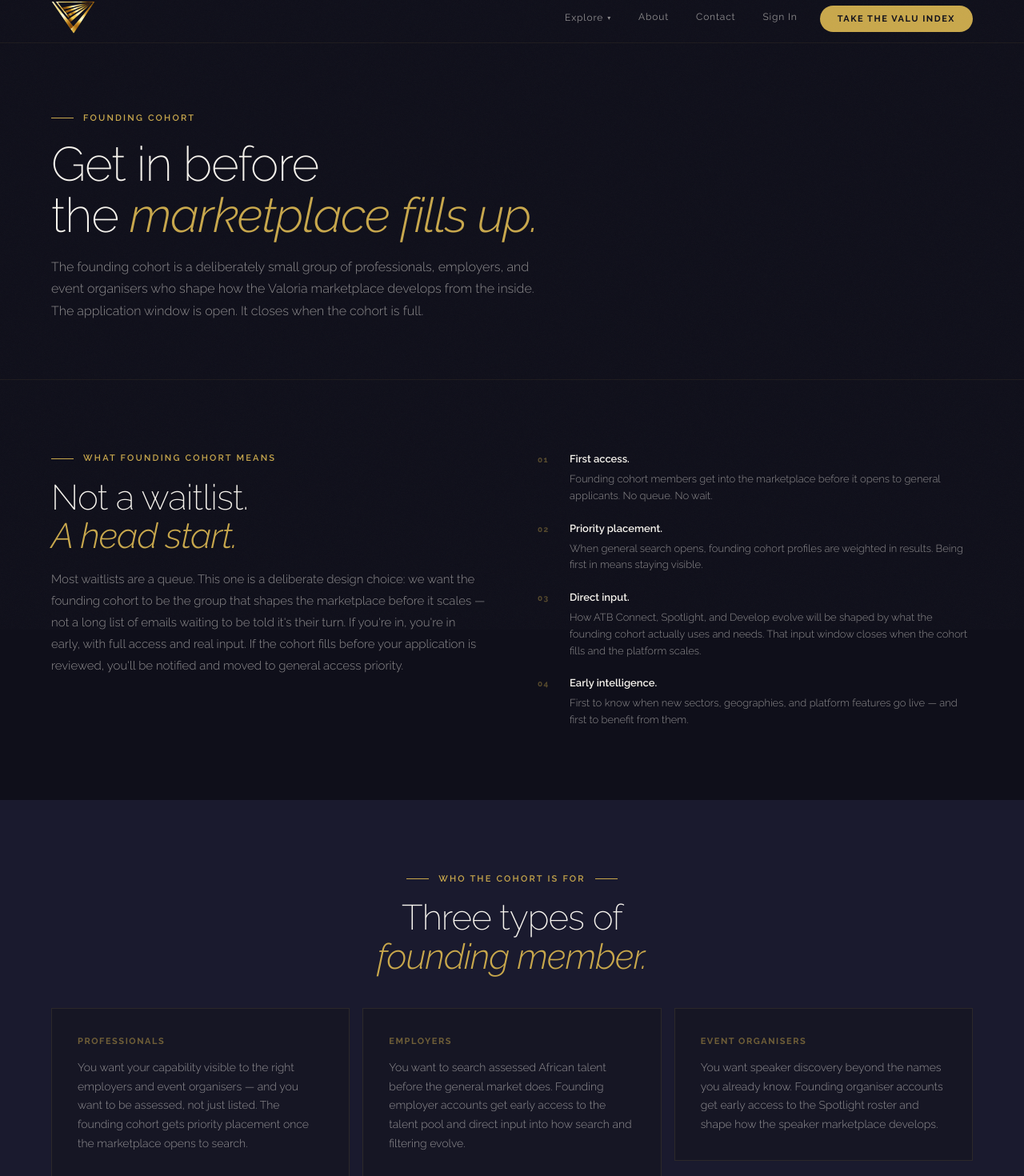
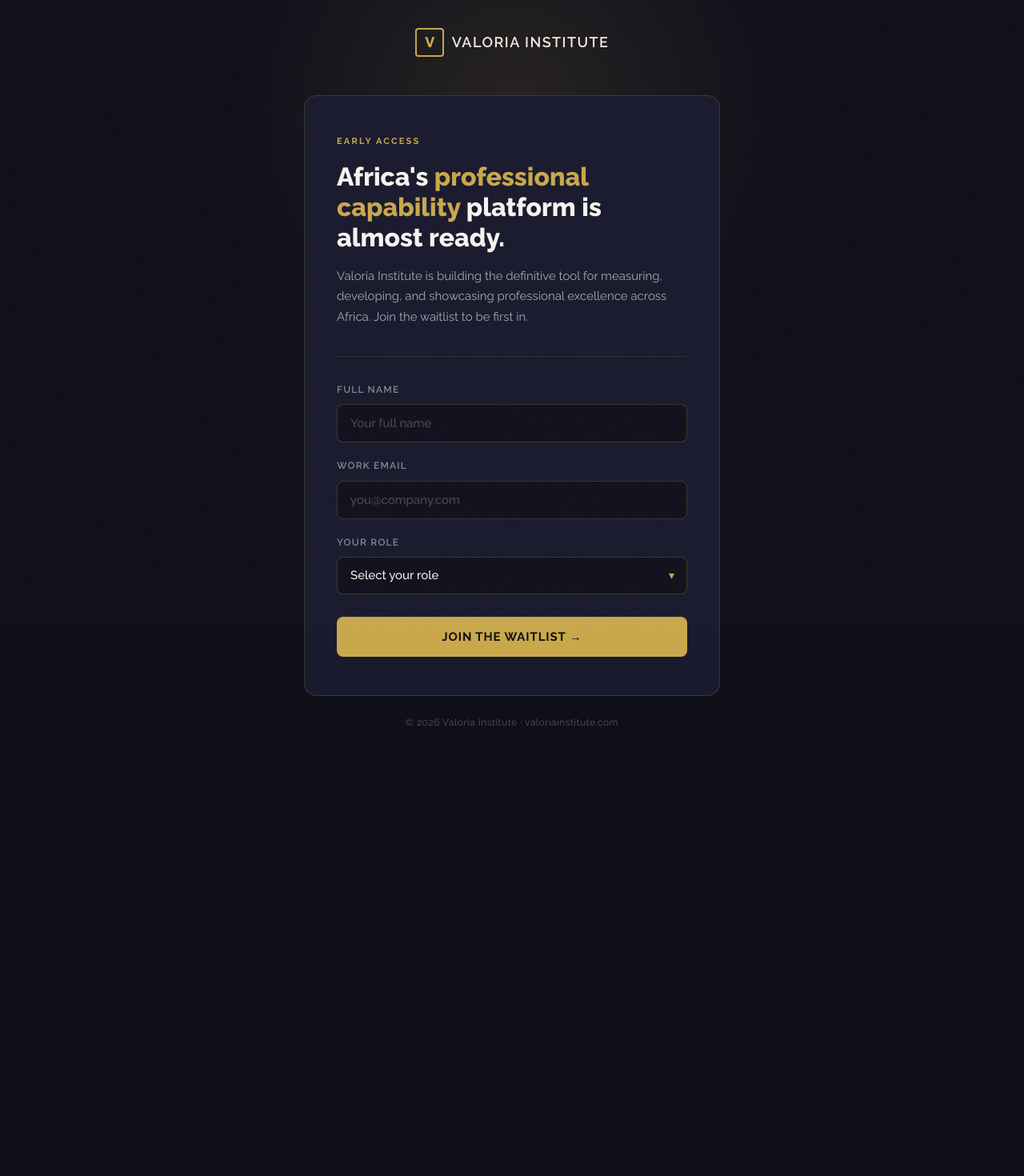
Before and after one commit to riverwayse-sudo/valoria-site, a Next.js app: page /waitlist in a window 1280 px wide. Shown: the part 13-1483 px from the top of the page at 80% size. After the commit the page ends 974 px from the top, so only its background shows below. Built offline with nearby package versions, Linux system fonts and the light colour scheme; no server answers.

Commit message:
fix: column name match for Supabase waitlist

```diff
--- a/src/app/waitlist/page.jsx
+++ b/src/app/waitlist/page.jsx
@@ -1,119 +1,394 @@
-import Nav from '@/components/Nav'
-import Footer from '@/components/Footer'
-import Reveal from '@/components/Reveal'
-import WaitlistForm from '@/components/WaitlistForm'
-import '../pages.css'
+'use client';
 
-export const metadata = {
-  title: 'Join the Founding Cohort — Valoria Institute',
-  description: 'The founding cohort gets first access to the marketplace, priority placement in search, and a direct line to shape how Valoria develops. Applications close when the cohort fills.',
-  keywords: ['Valoria Institute waitlist', 'founding cohort Africa', 'early access professional marketplace', 'ATB Connect early access'],
-  openGraph: {
-    title: 'Join the Founding Cohort | Valoria Institute',
-    description: 'First access. Priority placement. A direct line to shape what the platform becomes.',
-    url: 'https://valoriainstitute.com/waitlist',
-  },
-  alternates: { canonical: 'https://valoriainstitute.com/waitlist' },
-}
+import { useState } from 'react';
 
-const COHORT_BENEFITS = [
-  { num: '01', title: 'First access.', desc: 'Founding cohort members get into the marketplace before it opens to general applicants. No queue. No wait.' },
-  { num: '02', title: 'Priority placement.', desc: 'When general search opens, founding cohort profiles are weighted in results. Being first in means staying visible.' },
-  { num: '03', title: 'Direct input.', desc: 'How ATB Connect, Spotlight, and Develop evolve will be shaped by what the founding cohort actually uses and needs. That input window closes when the cohort fills and the platform scales.' },
-  { num: '04', title: 'Early intelligence.', desc: 'First to know when new sectors, geographies, and platform features go live — and first to benefit from them.' },
-]
-
-const WHO_FOR = [
-  { type: 'Professionals', desc: 'You want your capability visible to the right employers and event organisers — and you want to be assessed, not just listed. The founding cohort gets priority placement once the marketplace opens to search.' },
-  { type: 'Employers', desc: 'You want to search assessed African talent before the general market does. Founding employer accounts get early access to the talent pool and direct input into how search and filtering evolve.' },
-  { type: 'Event Organisers', desc: 'You want speaker discovery beyond the names you already know. Founding organiser accounts get early access to the Spotlight roster and shape how the speaker marketplace develops.' },
-]
+const ROLES = [
+  'HR / People Professional',
+  'L&D / Talent Development',
+  'Recruiter / Talent Acquisition',
+  'Business Leader / Executive',
+  'Consultant / Coach',
+  'Student / Early Career',
+  'Other',
+];
 
 export default function WaitlistPage() {
+  const [form, setForm] = useState({ full_name: '', email: '', role: '' });
+  const [status, setStatus] = useState('idle'); // idle | loading | success | error
+  const [errorMsg, setErrorMsg] = useState('');
+
+  const handleChange = (e) => {
+    setForm((prev) => ({ ...prev, [e.target.name]: e.target.value }));
+  };
+
+  const handleSubmit = async (e) => {
+    e.preventDefault();
+    setStatus('loading');
+    setErrorMsg('');
+
+    try {
+      const res = await fetch('/api/waitlist', {
+        method: 'POST',
+        headers: { 'Content-Type': 'application/json' },
+        body: JSON.stringify(form),
+      });
+
+      const data = await res.json();
+
+      if (!res.ok) {
+        setErrorMsg(data.error || 'Something went wrong.');
+        setStatus('error');
+        return;
+      }
+
+      setStatus('success');
+    } catch {
+      setErrorMsg('Network error. Please check your connection.');
+      setStatus('error');
+    }
+  };
+
   return (
     <>
-      <Nav />
-      <main id="main-content">
+      <style>{`
+        @import url('https://fonts.googleapis.com/css2?family=Raleway:wght@300;400;500;600;700;800&display=swap');
 
-        {/* HERO */}
-        <section className="page-hero">
-          <div className="page-hero-inner">
-            <div className="eyebrow"><div className="eyebrow-line" /><span className="eyebrow-text">FOUNDING COHORT</span></div>
-            <h1 className="page-title">Get in before<br />the <em>marketplace fills up.</em></h1>
-            <p className="page-sub">
-              The founding cohort is a deliberately small group of professionals, employers, and event organisers who shape how the Valoria marketplace develops from the inside. The application window is open. It closes when the cohort is full.
-            </p>
-          </div>
-        </section>
+        *, *::before, *::after { box-sizing: border-box; margin: 0; padding: 0; }
 
-        {/* WHAT YOU GET */}
-        <section className="page-section">
-          <div className="page-section-inner two-col">
-            <Reveal>
-              <div className="eyebrow"><div className="eyebrow-line" /><span className="eyebrow-text">WHAT FOUNDING COHORT MEANS</span></div>
-              <h2 className="section-title">Not a waitlist.<br /><em>A head start.</em></h2>
-              <p style={{ color: 'var(--dim)', fontWeight: 300, lineHeight: 1.8, fontSize: '15px' }}>
-                Most waitlists are a queue. This one is a deliberate design choice: we want the founding cohort to be the group that shapes the marketplace before it scales — not a long list of emails waiting to be told it&apos;s their turn. If you&apos;re in, you&apos;re in early, with full access and real input. If the cohort fills before your application is reviewed, you&apos;ll be notified and moved to general access priority.
+        body {
+          font-family: 'Raleway', sans-serif;
+          background: #0F0F1A;
+          color: #F7F4EE;
+          min-height: 100vh;
+        }
+
+        .page {
+          min-height: 100vh;
+          display: flex;
+          flex-direction: column;
+          align-items: center;
+          justify-content: center;
+          padding: 48px 24px;
+          position: relative;
+          overflow: hidden;
+        }
+
+        /* Ambient background glow */
+        .page::before {
+          content: '';
+          position: absolute;
+          top: -200px;
+          left: 50%;
+          transform: translateX(-50%);
+          width: 700px;
+          height: 700px;
+          background: radial-gradient(circle, rgba(201,168,76,0.12) 0%, transparent 70%);
+          pointer-events: none;
+        }
+
+        .logo-wrap {
+          margin-bottom: 48px;
+          display: flex;
+          align-items: center;
+          gap: 10px;
+        }
+
+        .logo-mark {
+          width: 36px;
+          height: 36px;
+          border: 2px solid #C9A84C;
+          border-radius: 4px;
+          display: flex;
+          align-items: center;
+          justify-content: center;
+        }
+
+        .logo-mark span {
+          font-size: 18px;
+          font-weight: 800;
+          color: #C9A84C;
+          letter-spacing: -1px;
+        }
+
+        .logo-name {
+          font-size: 18px;
+          font-weight: 600;
+          letter-spacing: 0.08em;
+          color: #F7F4EE;
+          text-transform: uppercase;
+        }
+
+        .card {
+          width: 100%;
+          max-width: 520px;
+          background: #1A1A2E;
+          border: 1px solid rgba(201,168,76,0.2);
+          border-radius: 16px;
+          padding: 48px 40px;
+          position: relative;
+          z-index: 1;
+        }
+
+        .eyebrow {
+          font-size: 11px;
+          font-weight: 700;
+          letter-spacing: 0.2em;
+          text-transform: uppercase;
+          color: #C9A84C;
+          margin-bottom: 16px;
+        }
+
+        .headline {
+          font-size: 32px;
+          font-weight: 800;
+          line-height: 1.2;
+          color: #F7F4EE;
+          margin-bottom: 16px;
+        }
+
+        .headline em {
+          font-style: normal;
+          color: #C9A84C;
+        }
+
+        .subtext {
+          font-size: 15px;
+          font-weight: 400;
+          line-height: 1.7;
+          color: rgba(247,244,238,0.65);
+          margin-bottom: 36px;
+        }
+
+        .divider {
+          height: 1px;
+          background: rgba(201,168,76,0.15);
+          margin-bottom: 32px;
+        }
+
+        .field {
+          margin-bottom: 20px;
+        }
+
+        label {
+          display: block;
+          font-size: 12px;
+          font-weight: 600;
+          letter-spacing: 0.1em;
+          text-transform: uppercase;
+          color: rgba(247,244,238,0.5);
+          margin-bottom: 8px;
+        }
+
+        input, select {
+          width: 100%;
+          background: rgba(15,15,26,0.8);
+          border: 1px solid rgba(201,168,76,0.25);
+          border-radius: 8px;
+          padding: 14px 16px;
+          font-family: 'Raleway', sans-serif;
+          font-size: 15px;
+          font-weight: 500;
+          color: #F7F4EE;
+          outline: none;
+          transition: border-color 0.2s;
+          appearance: none;
+        }
+
+        input::placeholder { color: rgba(247,244,238,0.25); }
+
+        input:focus, select:focus {
+          border-color: #C9A84C;
+        }
+
+        select option {
+          background: #1A1A2E;
+          color: #F7F4EE;
+        }
+
+        .select-wrap {
+          position: relative;
+        }
+
+        .select-wrap::after {
+          content: '▾';
+          position: absolute;
+          right: 16px;
+          top: 50%;
+          transform: translateY(-50%);
+          color: #C9A84C;
+          pointer-events: none;
+          font-size: 14px;
+        }
+
+        .submit-btn {
+          width: 100%;
+          background: #C9A84C;
+          color: #0F0F1A;
+          border: none;
+          border-radius: 8px;
+          padding: 16px;
+          font-family: 'Raleway', sans-serif;
+          font-size: 15px;
+          font-weight: 700;
+          letter-spacing: 0.06em;
+          text-transform: uppercase;
+          cursor: pointer;
+          margin-top: 8px;
+          transition: opacity 0.2s, transform 0.1s;
+        }
+
+        .submit-btn:hover { opacity: 0.9; }
+        .submit-btn:active { transform: scale(0.98); }
+        .submit-btn:disabled { opacity: 0.5; cursor: not-allowed; }
+
+        .error-msg {
+          background: rgba(220,60,60,0.12);
+          border: 1px solid rgba(220,60,60,0.3);
+          border-radius: 8px;
+          padding: 12px 16px;
+          font-size: 13px;
+          color: #ff8080;
+          margin-top: 16px;
+        }
+
+        .success-state {
+          text-align: center;
+          padding: 16px 0;
+        }
+
+        .success-icon {
+          width: 64px;
+          height: 64px;
+          border-radius: 50%;
+          background: rgba(201,168,76,0.12);
+          border: 2px solid #C9A84C;
+          display: flex;
+          align-items: center;
+          justify-content: center;
+          margin: 0 auto 24px;
+          font-size: 28px;
+        }
+
+        .success-title {
+          font-size: 24px;
+          font-weight: 800;
+          color: #F7F4EE;
+          margin-bottom: 12px;
+        }
+
+        .success-sub {
+          font-size: 15px;
+          color: rgba(247,244,238,0.6);
+          line-height: 1.7;
+        }
+
+        .footer-note {
+          margin-top: 24px;
+          text-align: center;
+          font-size: 12px;
+          color: rgba(247,244,238,0.3);
+          letter-spacing: 0.04em;
+        }
+
+        @media (max-width: 560px) {
+          .card { padding: 36px 24px; }
+          .headline { font-size: 26px; }
+        }
+      `}</style>
+
+      <div className="page">
+        {/* Logo */}
+        <div className="logo-wrap">
+          <div className="logo-mark"><span>V</span></div>
+          <span className="logo-name">Valoria Institute</span>
+        </div>
+
+        <div className="card">
+          {status === 'success' ? (
+            <div className="success-state">
+              <div className="success-icon">✦</div>
+              <div className="success-title">You're on the list.</div>
+              <p className="success-sub">
+                We'll reach out when Valoria opens for your cohort.<br />
+                Keep building — your PRIME score awaits.
               </p>
-            </Reveal>
-            <Reveal>
-              <div style={{ display: 'flex', flexDirection: 'column', gap: '20px' }}>
-                {COHORT_BENEFITS.map(b => (
-                  <div key={b.num} style={{ display: 'flex', gap: '16px' }}>
-                    <div style={{ fontSize: '10px', fontWeight: 700, letterSpacing: '.14em', color: 'rgba(201,168,76,.4)', flexShrink: 0, paddingTop: '3px', minWidth: '24px' }}>{b.num}</div>
-                    <div>
-                      <div style={{ fontSize: '13px', fontWeight: 600, color: 'var(--parchment)', marginBottom: '4px' }}>{b.title}</div>
-                      <p style={{ fontSize: '13px', color: 'var(--dim)', fontWeight: 300, lineHeight: 1.6, margin: 0 }}>{b.desc}</p>
-                    </div>
+            </div>
+          ) : (
+            <>
+              <div className="eyebrow">Early Access</div>
+              <h1 className="headline">
+                Africa's <em>professional capability</em> platform is almost ready.
+              </h1>
+              <p className="subtext">
+                Valoria Institute is building the definitive tool for measuring, developing,
+                and showcasing professional excellence across Africa. Join the waitlist to be
+                first in.
+              </p>
+
+              <div className="divider" />
+
+              <form onSubmit={handleSubmit}>
+                <div className="field">
+                  <label htmlFor="full_name">Full Name</label>
+                  <input
+                    id="full_name"
+                    name="full_name"
+                    type="text"
+                    placeholder="Your full name"
+                    value={form.full_name}
+                    onChange={handleChange}
+                    required
+                  />
+                </div>
+
+                <div className="field">
+                  <label htmlFor="email">Work Email</label>
+                  <input
+                    id="email"
+                    name="email"
+                    type="email"
+                    placeholder="you@company.com"
+                    value={form.email}
+                    onChange={handleChange}
+                    required
+                  />
+                </div>
+
+                <div className="field">
+                  <label htmlFor="role">Your Role</label>
+                  <div className="select-wrap">
+                    <select
+                      id="role"
+                      name="role"
+                      value={form.role}
+                      onChange={handleChange}
+                    >
+                      <option value="">Select your role</option>
+                      {ROLES.map((r) => (
+                        <option key={r} value={r}>{r}</option>
+                      ))}
+                    </select>
                   </div>
-                ))}
-              </div>
-            </Reveal>
-          </div>
-        </section>
+                </div>
 
-        {/* WHO IT'S FOR */}
-        <section className="page-section alt">
-          <div className="page-section-inner">
-            <Reveal>
-              <div className="eyebrow" style={{ justifyContent: 'center' }}><div className="eyebrow-line" /><span className="eyebrow-text">WHO THE COHORT IS FOR</span><div className="eyebrow-line" /></div>
-              <h2 className="section-title" style={{ textAlign: 'center', marginBottom: '40px' }}>Three types of<br /><em>founding member.</em></h2>
-            </Reveal>
-            <div style={{ display: 'grid', gridTemplateColumns: 'repeat(auto-fit, minmax(260px, 1fr))', gap: '16px' }}>
-              {WHO_FOR.map((w, i) => (
-                <Reveal key={i}>
-                  <div className="card-gold">
-                    <div style={{ fontSize: '11px', fontWeight: 700, letterSpacing: '.14em', color: 'rgba(201,168,76,.5)', marginBottom: '12px', textTransform: 'uppercase' }}>{w.type}</div>
-                    <p className="cluster-desc" style={{ lineHeight: 1.7 }}>{w.desc}</p>
-                  </div>
-                </Reveal>
-              ))}
-            </div>
-          </div>
-        </section>
+                <button
+                  type="submit"
+                  className="submit-btn"
+                  disabled={status === 'loading'}
+                >
+                  {status === 'loading' ? 'Joining…' : 'Join the Waitlist →'}
+                </button>
 
-        {/* THE FORM */}
-        <section className="page-section">
-          <div className="page-section-inner two-col">
-            <Reveal>
-              <div className="eyebrow"><div className="eyebrow-line" /><span className="eyebrow-text">APPLY FOR THE COHORT</span></div>
-              <h2 className="section-title">Applications take<br /><em>three minutes.</em></h2>
-              <p style={{ color: 'var(--dim)', fontWeight: 300, lineHeight: 1.8, fontSize: '15px' }}>
-                We review every application and respond within five business days. If you&apos;re accepted, your access opens immediately. If the cohort fills before your application is reviewed, you&apos;ll be first in line for general access.
-              </p>
-              <p style={{ color: 'var(--dim)', fontWeight: 300, lineHeight: 1.8, fontSize: '15px', marginTop: '12px' }}>
-                Questions first? Email us at{' '}
-                <a href="mailto:info@valoriainstitute.com" style={{ color: 'var(--gold)' }}>info@valoriainstitute.com</a>.
-              </p>
-            </Reveal>
-            <Reveal>
-              <WaitlistForm />
-            </Reveal>
-          </div>
-        </section>
+                {status === 'error' && (
+                  <div className="error-msg">{errorMsg}</div>
+                )}
+              </form>
+            </>
+          )}
+        </div>
 
-      </main>
-      <Footer />
+        <p className="footer-note">© {new Date().getFullYear()} Valoria Institute · valoriainstitute.com</p>
+      </div>
     </>
-  )
+  );
 }
```
